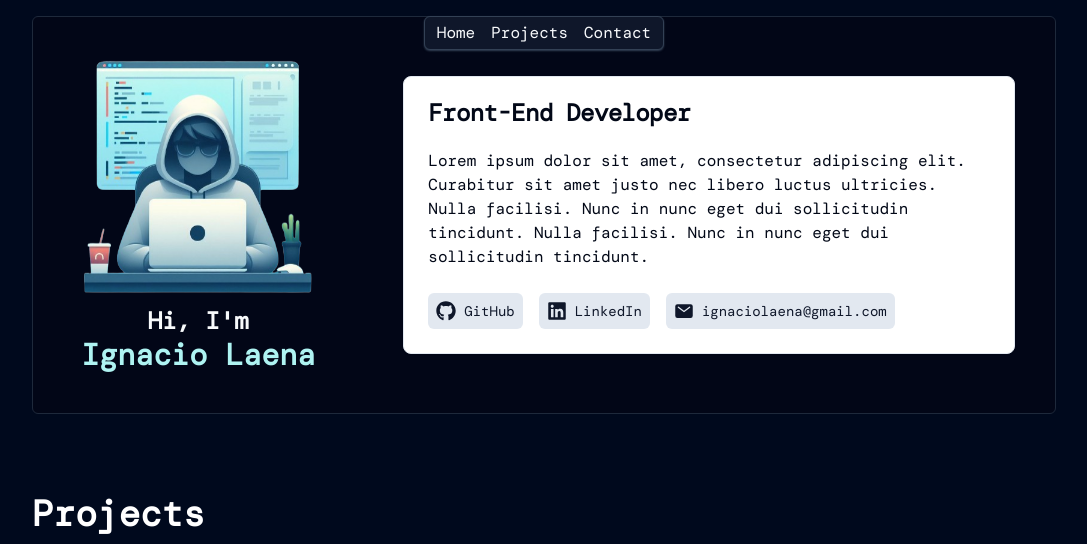
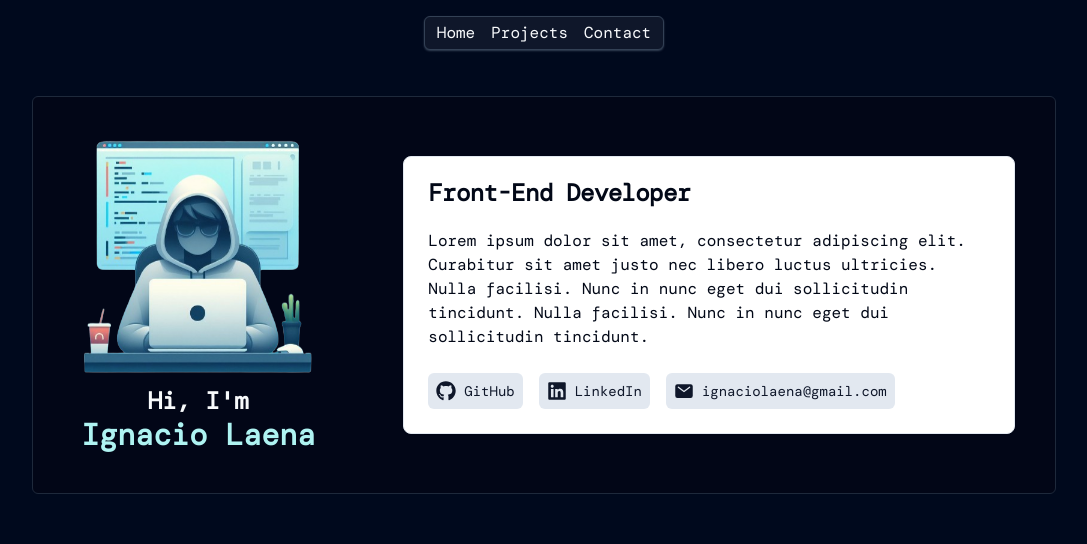
Before and after one commit to NachoLaena/Portfolio, a React (Vite) app: page / in a window 1280 px wide. Shown: the top 544 px of the page, without its empty margins (96-1183 px from the left). Built offline with nearby package versions, Linux system fonts and the light colour scheme.

Commit message:
Update style

```diff
--- a/src/components/hero.jsx
+++ b/src/components/hero.jsx
@@ -10,7 +10,7 @@ import { SOCIALS } from "../constants/socials";
 
 export default function Hero() {
   return (
-    <div className="flex flex-col items-center justify-center gap-10 pt-10 lg:flex-row lg:gap-20 sm:bg-slate-950 sm:border sm:border-slate-800 sm:rounded-md sm:p-10">
+    <div className="flex flex-col items-center justify-center gap-10 mt-10 lg:mt-20 sm:bg-slate-950 sm:border sm:border-slate-800 sm:rounded-md sm:p-10 lg:flex-row lg:gap-20">
       <div className="w-full flex flex-col items-center justify-center gap-2 sm:flex-row sm:justify-evenly lg:flex-col">
         <img
           src="/avatar.png"
```
